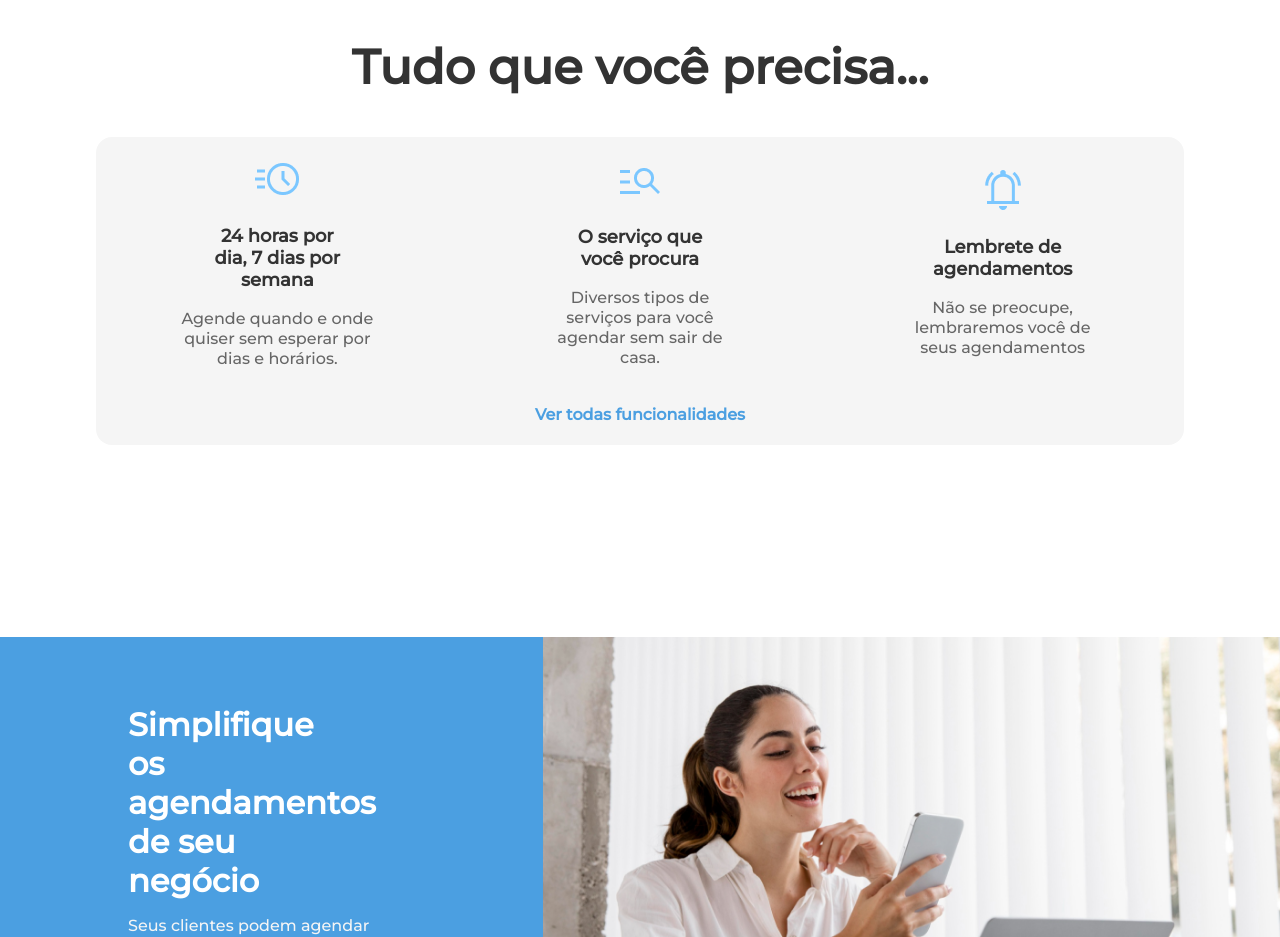
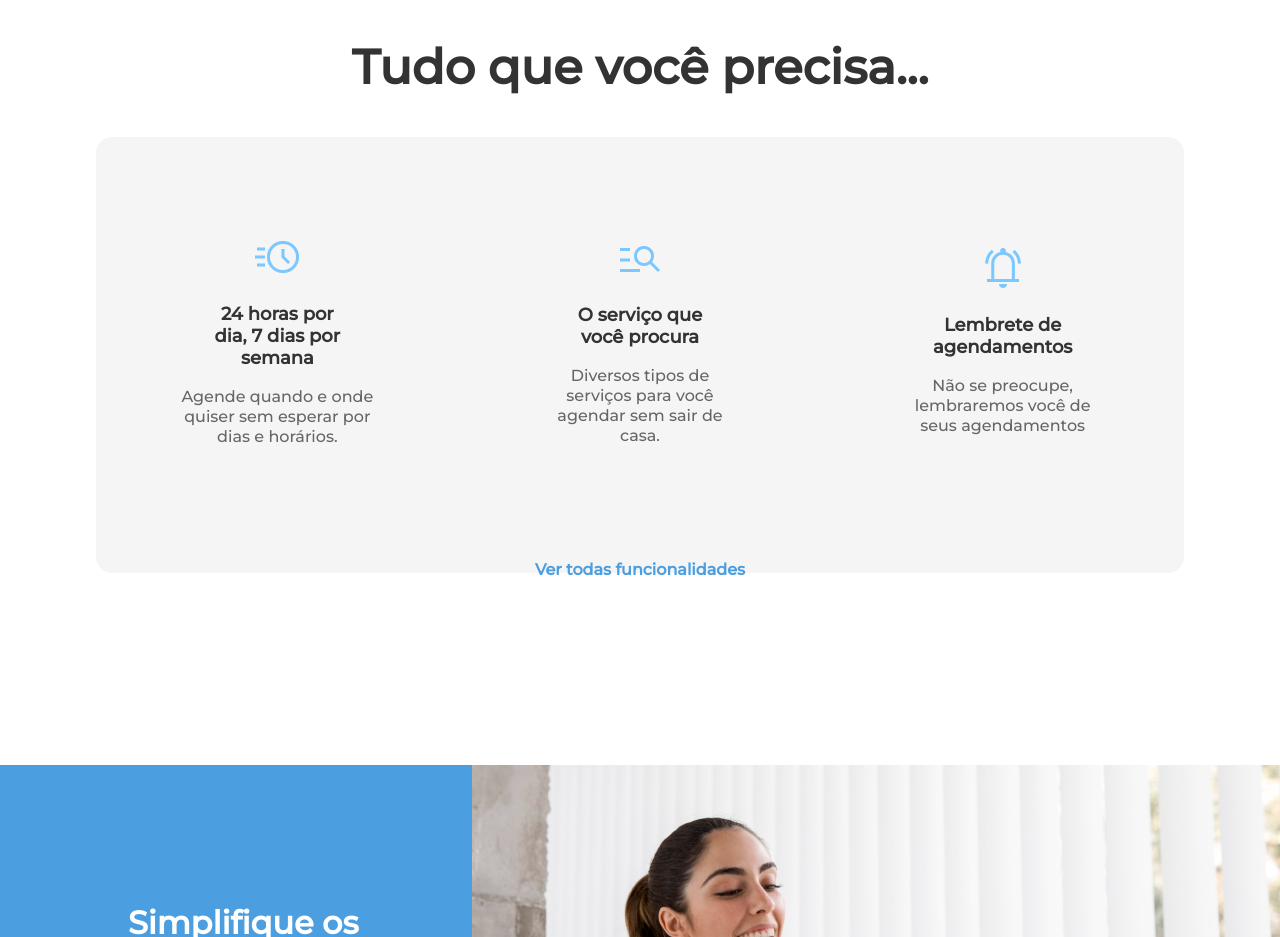
Before and after one commit to Gabriely-get/agendeJa, a React (Create React App) app in the folder agendeJaFront/: page / in a window 1280 px wide. Shown: the part 1560-2497 px from the top of the page. Built offline with nearby package versions, Linux system fonts and the light colour scheme.

Commit message:
improving scss(home)

```diff
--- a/agendeJaFront/src/pages/Home/Home.scss
+++ b/agendeJaFront/src/pages/Home/Home.scss
@@ -86,6 +86,8 @@
     display: flex;
     flex-direction: column;
     justify-content: space-evenly;
+    padding: 96px 0px 32px;
+    gap: 96px;
 
     .divSon {
       display: flex;
@@ -175,7 +177,6 @@
   display: flex;
   flex-direction: column;
   justify-content: center;
-
   h2 {
     font-weight: 700;
     line-height: 59px;
@@ -192,6 +193,7 @@
 .section06 {
   position: relative;
   top: 950px;
+  height: 600px;
   .divBox {
     display: flex;
     align-items: center;
@@ -412,13 +414,7 @@
       .img {
         display: flex;
         justify-content: flex-end;
-        width: 60%;
         height: 100%;
-
-        img {
-          width: 96%;
-          height: 100%;
-        }
       }
     }
   }
@@ -535,7 +531,7 @@
       display: flex;
 
       .text {
-        width: 260px;
+        width: 380px;
 
         h2 {
           font-size: 32px;
@@ -669,7 +665,7 @@
   }
 
   .section06 {
-    top: 815px;
+    top: 950px;
     .divBox {
       .text {
         width: 310px;
```
